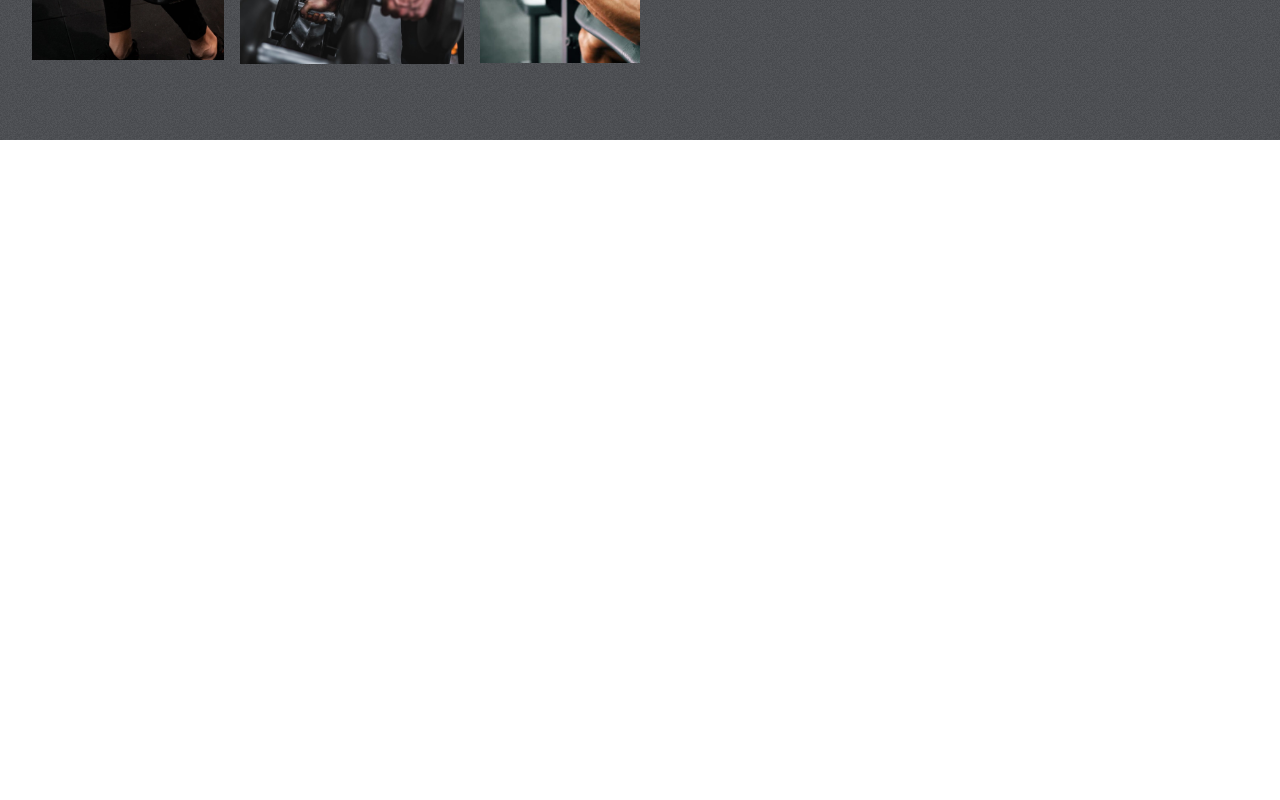
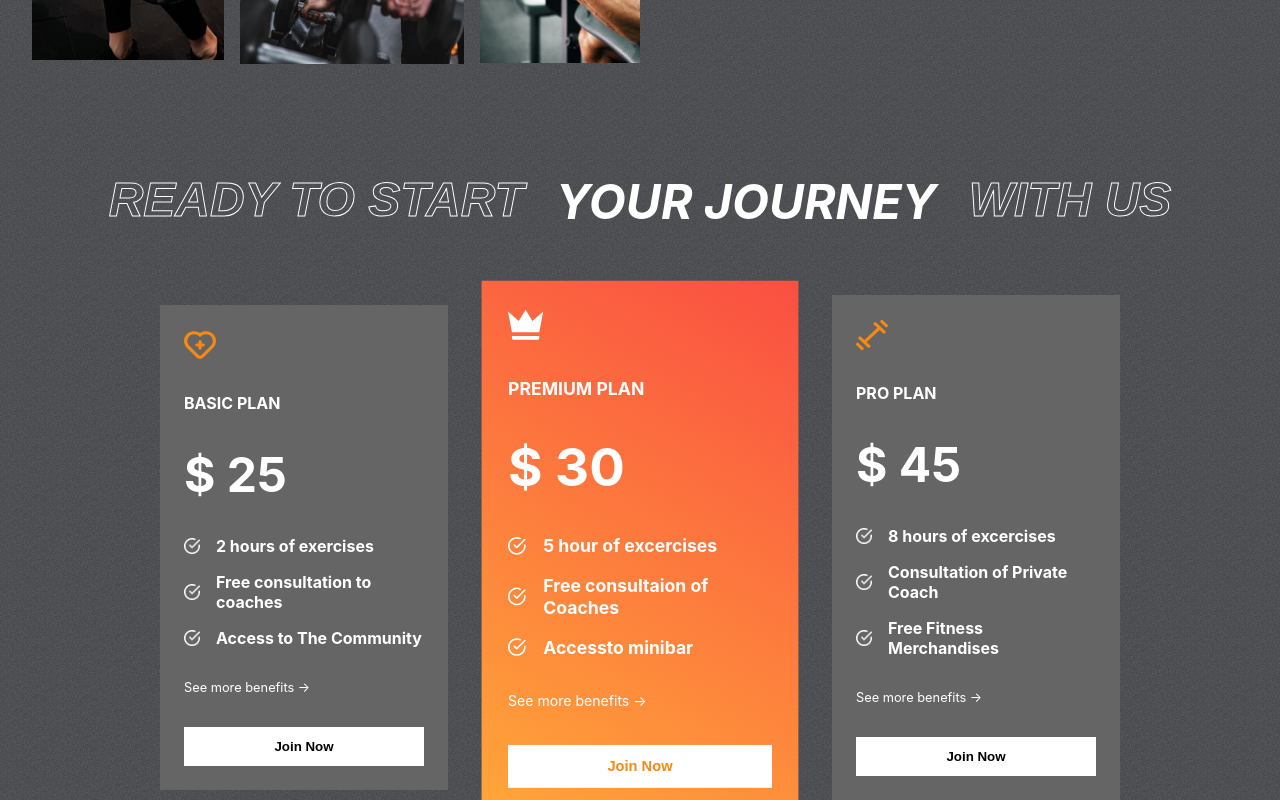
Before and after one commit to greatdaveo/The-Gym-Club, a React (Create React App) app: page / in a window 1280 px wide. Shown: the part 1650-2450 px from the top of the page. Before the commit the page ends 1790 px from the top, so only its background shows below. Built offline with nearby package versions, Linux system fonts and the light colour scheme.

Commit message:
Completed the Plans component

```diff
--- a/src/App.js
+++ b/src/App.js
@@ -1,5 +1,6 @@
 import "./App.css";
 import Hero from "./components/Hero";
+import Plans from "./components/Plans";
 import Programs from "./components/Programs";
 import Reasons from "./components/Reasons";
 function App() {
@@ -8,6 +9,7 @@
       <Hero />
       <Programs />
       <Reasons />
+      <Plans />
     </div>
   );
 }
--- /dev/null
+++ b/src/components/Plans.jsx
@@ -0,0 +1,45 @@
+import React from "react";
+import "../styles/Plans.css";
+import { plansData } from "../data/plansData";
+import whiteTick from "../assets/whiteTick.png";
+
+const Plans = () => {
+  return (
+    <div className="plans-container">
+      <div className="cards-header" style={{ gap: "2rem" }}>
+        <span className="stroke-text">READY TO START</span>
+        <span>YOUR JOURNEY</span>
+        <span className="stroke-text">WITH US</span>
+      </div>
+
+      {/* FOR THE PLANS CARD */}
+      <div className="plans-card">
+        {plansData.map((plan, index) => (
+          <div className="plan" key={index}>
+            {plan.icon}
+
+            <span>{plan.name}</span>
+            <span>$ {plan.price}</span>
+
+            {/* FOR THE FEATURES INSIDE THE CARD */}
+            <div className="features">
+              {plan.features.map((feature, index) => (
+                <div className="feature">
+                  <img src={whiteTick} alt="" />
+                  <span key={index}>{feature}</span>
+                </div>
+              ))}
+            </div>
+
+            <div>
+              <span>See more benefits -&gt; </span>
+            </div>
+            <button className="btn">Join Now</button>
+          </div>
+        ))}
+      </div>
+    </div>
+  );
+};
+
+export default Plans;
--- a/src/components/Programs.jsx
+++ b/src/components/Programs.jsx
@@ -6,7 +6,7 @@
 const Programs = () => {
   return (
     <div className="programs" id="programs">
-      <div className="programs-header">
+      <div className="cards-header">
         <span className="stroke-text">EXPLORE OUR</span>
         <span>PROGRAMS</span>
         <span className="stroke-text">TO SHAPE YOU</span>
--- a/src/data/plansData.js
+++ b/src/data/plansData.js
@@ -13,8 +13,8 @@
     name: "BASIC PLAN",
     price: "25",
     features: [
-      "2 hours of excercises",
-      "Free consultaion to coaches",
+      "2 hours of exercises",
+      "Free consultation to coaches",
       "Access to The Community",
     ],
   },
--- /dev/null
+++ b/src/styles/Plans.css
@@ -0,0 +1,77 @@
+.plans-container {
+  margin-top: -4rem;
+  padding: 0 2rem;
+  display: flex;
+  flex-direction: column;
+  gap: 4rem;
+  position: relative;
+}
+
+.plans-card {
+  display: flex;
+  justify-content: center;
+  align-items: center;
+  gap: 3rem;
+}
+
+.plan {
+  display: flex;
+  flex-direction: column;
+  background: var(--caloryCard);
+  color: white;
+  gap: 2rem;
+  padding: 1.5rem;
+  width: 15rem;
+}
+
+/* The second card styling */
+.plan:nth-child(2) {
+  background: var(--planCard);
+  transform: scale(1.1);
+}
+
+.plan:nth-child(2) svg {
+  fill: white;
+}
+
+.plan:nth-child(2) button {
+  color: var(--orange);
+}
+
+/* .................... */
+
+.plan svg {
+  fill: var(--orange);
+  width: 2rem;
+  height: 2rem;
+}
+
+.plan :nth-child(2) {
+  font-size: 1rem;
+  font-weight: bold;
+}
+
+.plan :nth-child(3) {
+  font-size: 3rem;
+  font-weight: bold;
+}
+
+.plan :nth-child(5) {
+  font-size: 0.8rem;
+}
+
+.features {
+  display: flex;
+  flex-direction: column;
+  gap: 1rem;
+}
+
+.feature {
+  display: flex;
+  align-items: center;
+  gap: 1rem;
+}
+
+.feature img {
+  width: 1rem;
+}
--- a/src/styles/Programs.css
+++ b/src/styles/Programs.css
@@ -5,7 +5,7 @@
   padding: 0 2rem;
 }
 
-.programs-header {
+.cards-header {
   display: flex;
   gap: 5rem;
   font-weight: bold;
```
